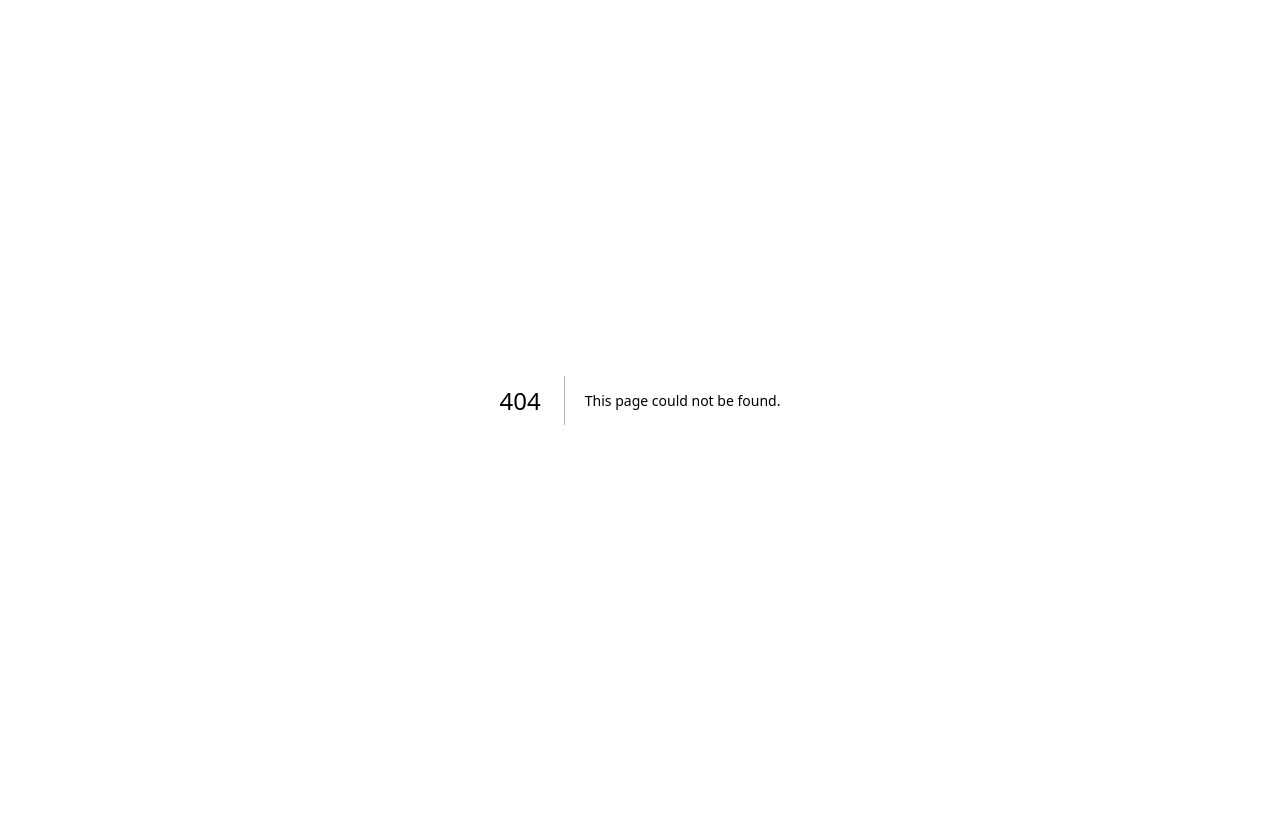
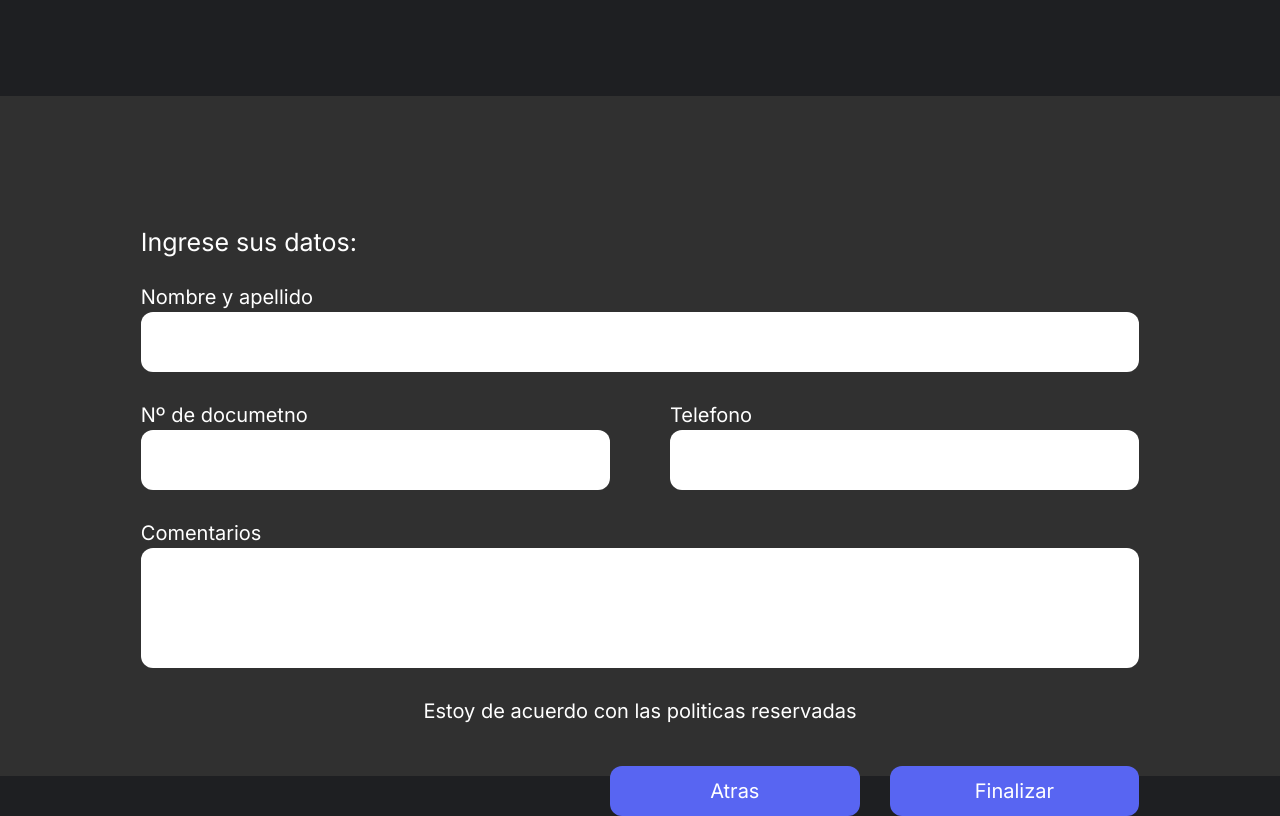
Before and after one commit to alanmdza2/TrimTrack, a Next.js app in the folder nextjs/: page /formulario in a window 1280 px wide. Before the commit this address had no page. Built offline with nearby package versions, Linux system fonts and the light colour scheme.

Commit message:
formulario

```diff
--- /dev/null
+++ b/nextjs/app/formulario/page.js
@@ -0,0 +1,67 @@
+//import React, { useState, useEffect } from 'react';
+import '../../public/style.css';
+import { FontAwesomeIcon } from '@fortawesome/react-fontawesome';
+import { faTrash,faPenToSquare } from '@fortawesome/free-solid-svg-icons';
+
+export default function Update (){
+    // const [turnos, setTurno] = useState([]);
+    // const [servicio, setServicio] = useState([]);
+
+    // useEffect(() => {
+    //     async function obtenerTurnos() {
+    //         var textarea = document.getElementById("miTextarea");
+    //         var datos = textarea.value;
+    //         setTurno(await '/api/turno/{datos}');
+    //     }
+    //   }, []);
+
+    // useEffect(() => {
+    //     async function obtenerServicio(id) {
+    //         setServicio(await '/api/servicio/${id}');
+    //     }
+    //   }, []);
+
+
+    return(
+        <body>
+        <div className="nav"></div>
+
+        <div className="main">
+            <div style={{width: "78%", margin: '0 auto',  marginTop: '10%'}}>
+                <div>
+                    Ingrese sus datos:
+                </div>
+                <div className='fild'>
+                    <p>Nombre y apellido</p>
+                    <textarea id='nombre'></textarea>
+                </div>
+                <div className='fild' style={{display: "flex"}}>
+                    <div>
+                        <p>Nº de documetno</p>
+                        <textarea id='documento'></textarea>
+                    </div>
+                    <div style={{marginLeft: "auto"}}>
+                        <p>Telefono</p>
+                        <textarea id='telefono'></textarea>
+                    </div>
+                </div>
+                <div className='fild'>
+                    <p>Comentarios</p>
+                    <textarea id="comentario" style={{height: "120px"}}></textarea>
+                </div>
+                <div className='fild' style={{textAlign: "center"}}>
+                    <p>Estoy de acuerdo con las politicas reservadas</p>
+                </div>
+                <div className='butons'>
+                    <button>Finalizar</button>
+                    <button>Atras</button>
+                </div>
+
+            </div>
+        </div>
+
+        <div className="foot">
+        </div>
+    </body>
+        )
+}
--- a/nextjs/app/page.js
+++ b/nextjs/app/page.js
@@ -1,5 +1,5 @@
 import Image from "next/image";
-import Update from "./updateTurno/page";
+import Update from "./formulario/page";
 
 export default function Home() {
   return (
--- a/nextjs/public/style.css
+++ b/nextjs/public/style.css
@@ -40,7 +40,23 @@ html, body {
     resize: none;
   }
 
-  .serch_dni button{
+  textarea{
+    width: 100%;
+    height: 60px ;
+    margin-right: 20px;
+    border-radius: 12px;
+    resize: none;
+  }
+
+  .fild{
+    margin-top: 20px;
+    font-size: 20px;
+  }
+
+  .fild div{
+    width: 47%;
+  }
+  button{
     width: 25%;
     height: 50px;
     margin-left: auto;
@@ -83,6 +99,15 @@ html, body {
     height: 40px
   }
 
+  .butons{
+    margin-top: 30px;
+  }
+
+  .butons button{
+    margin-left: 30px;
+    float: right;
+  }
+
   .foot{
     height: 3%;
   }
```
